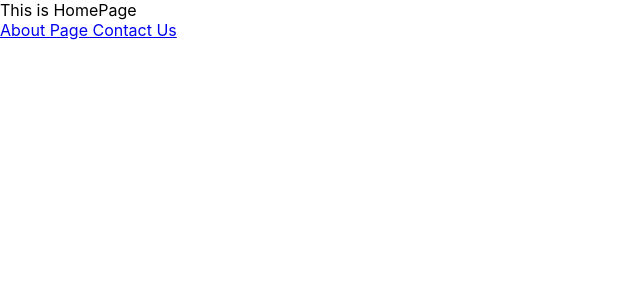
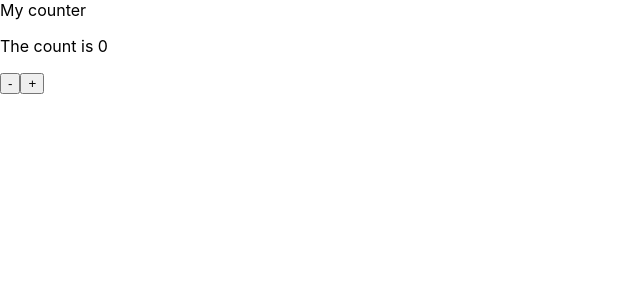
Before and after one commit to Sharuka-Rajapaksha/React-Components, a React (Create React App) app: page / in a window 1280 px wide. Shown: the top 300 px of the page, without its empty margins (0-640 px from the left). Built offline with nearby package versions, Linux system fonts and the light colour scheme.

Commit message:
UPDATE App.js

```diff
--- a/src/App.js
+++ b/src/App.js
@@ -4,12 +4,26 @@ import Home2 from './Pages/Home2';
 import {BrowserRouter as Router,Route,Switch} from 'react-router-dom';
 import About from './Pages/Routing/About';
 import ContactUs from './Pages/Routing/ContactUs';
-
+import { useState } from 'react';
 
 function App() {
+
+  //The value we set for a variable through a useState is not a constant. Can keep the value constant by saving it into a database or a local storage.
+const [count, setCount] = useState(0);
+
+const increment = () =>{
+ setCount(count+10);
+}
+
+const decrement = () => {
+ setCount(count-10);
+}
+
   return (
 
-    <Router>
+  /* React Routing:
+
+  <Router>
       <div>
         <Switch>
 
@@ -28,6 +42,15 @@ function App() {
         </Switch>
       </div>
     </Router>
+  */
+
+  //useState Method:
+<>
+    <span className='title'> My counter</span>
+    <p className='SubTitle'>The count is {count}</p>
+    <button onClick={decrement} className='button'>-</button>
+    <button onClick={increment} className='button' >+</button>
+</>
 
   );
 }
```
